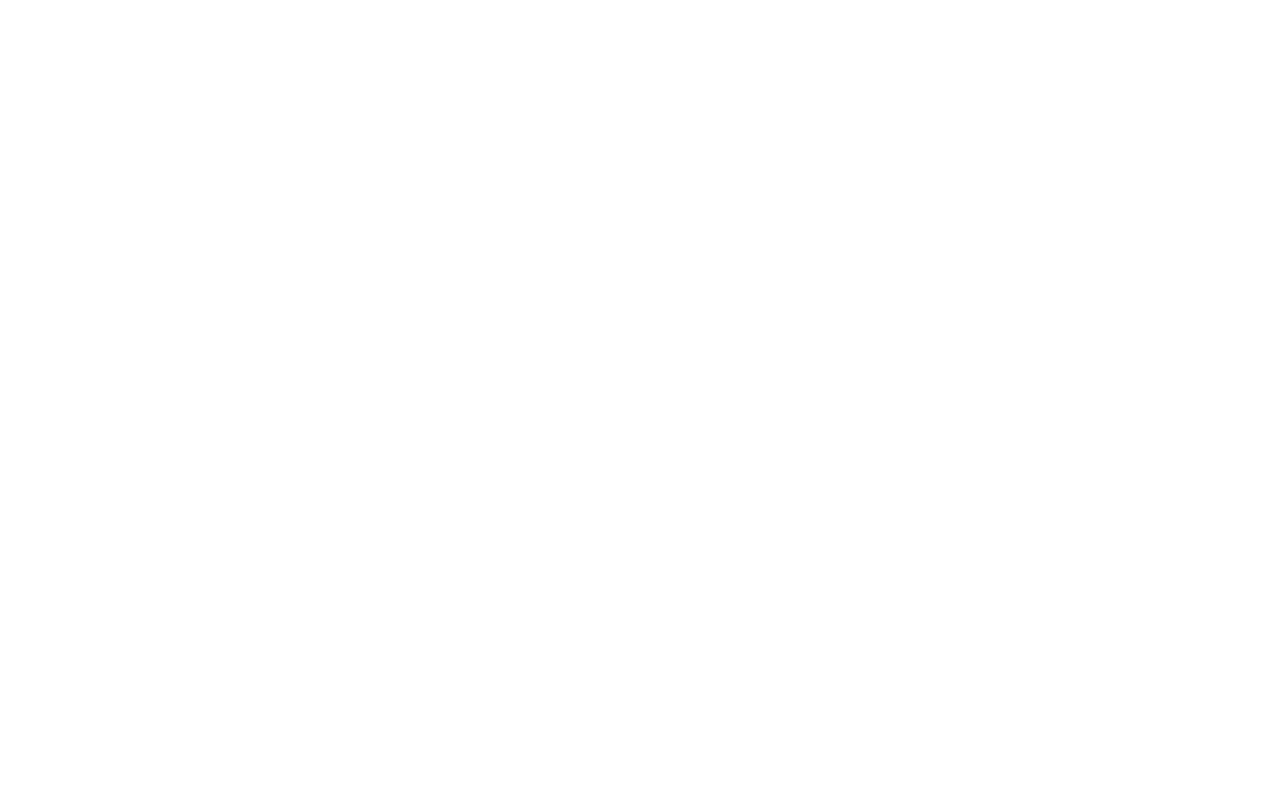
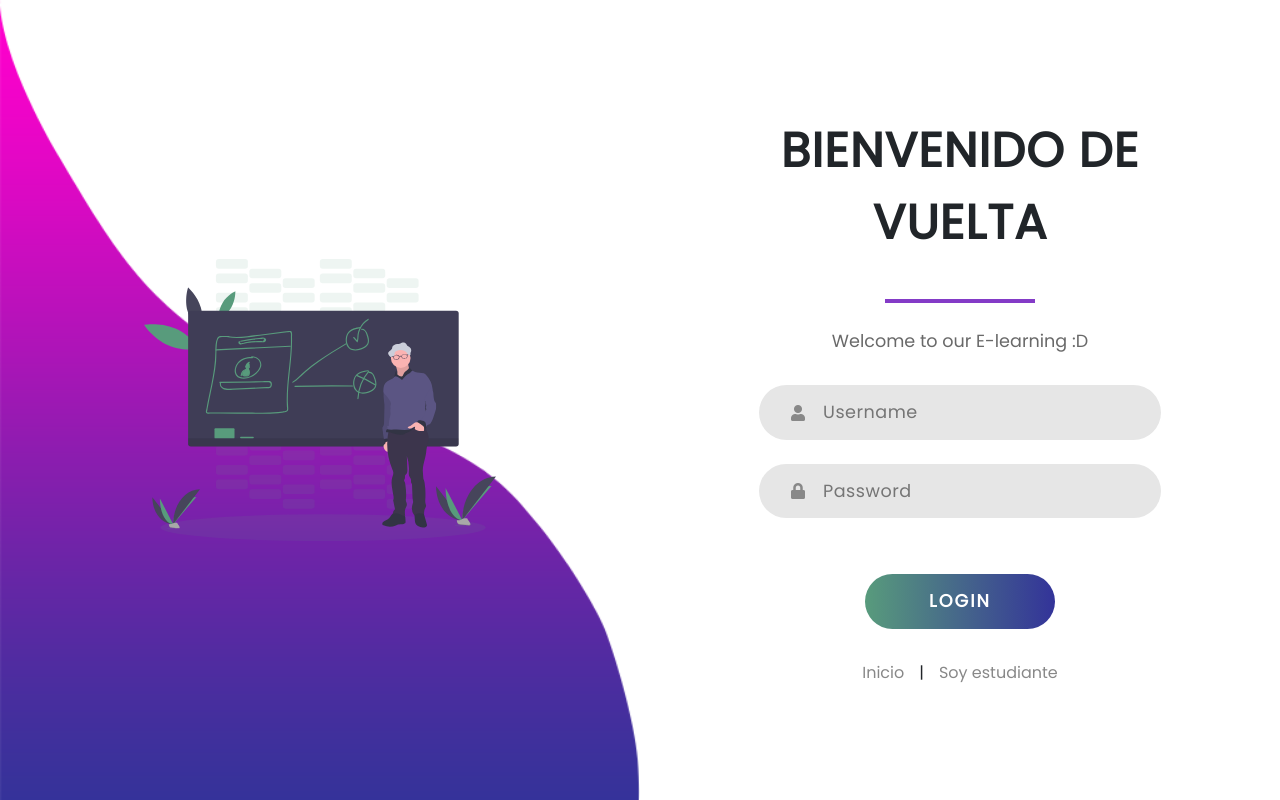
Before and after one commit to School-One/school-one-frontend, a React (Create React App) app: page /login-teacher in a window 1280 px wide. Built offline with nearby package versions, Linux system fonts and the light colour scheme.

Commit message:
Add teacher login screen

```diff
--- a/src/App.js
+++ b/src/App.js
@@ -4,9 +4,9 @@
 import { AuthProvider } from './context/auth';
 import AuthRoute from './util/AuthRoute';
 
-//COMPONENTS & SCREENS
 import HomeScreen from './pages/home/HomeScreen';
 import LoginScreen from './pages/login/LoginScreen';
+import LoginTeacherScreen from './pages/teacher/login/LoginTeacherScreen';
 import HomeStudent from './pages/student/home/HomeStudent';
 import StartScreen from './pages/Start/StartScreen';
 import TeacherScreen from './pages/teacher/home/TeacherScreen';
@@ -19,6 +19,7 @@
         <>
           <Route path="/" component={HomeScreen} exact />
           <AuthRoute path="/login" component={LoginScreen} exact />
+          <AuthRoute path="/login-teacher" component={LoginTeacherScreen} exact />
           <Route path="/start" component={StartScreen} />
           <Switch>
             <Route path="/student" component={HomeStudent} />
--- /dev/null
+++ b/src/pages/teacher/login/LoginTeacherScreen.jsx
@@ -0,0 +1,237 @@
+import React, { useContext, useState } from "react";
+import { useForm } from "../../../hooks/useForm";
+import { Link } from "react-router-dom";
+import styled from "styled-components";
+import { useMutation } from "@apollo/react-hooks";
+import { LOGIN_USER } from "../../../graphql/mutation";
+import { AuthContext } from "../../../context/auth";
+
+import LoadingBox from "../../../components/main/loadingBox/LoadingBox";
+import MessageBox from "../../../components/main/messageBox/MessageBox";
+import BannerSVG from "../../../img/teaching.svg";
+
+const LoginStyled = styled.div`
+    .body-login {
+        font-family: "Poppins", sans-serif !important;
+        min-height: 100vh;
+        width: 100%;
+        display: grid;
+        grid-template-columns: 1fr 1fr;
+    }
+    section {
+        display: flex;
+        justify-content: center;
+        align-items: center;
+    }
+    .main {
+        padding: 0px !important;
+    }
+    .loginxcontainer {
+        max-width: 450px;
+        padding: 24px;
+        display: flex;
+        flex-direction: column;
+        align-items: center;
+    }
+
+    .title {
+        text-transform: uppercase;
+        font-size: 3em;
+        font-weight: bold;
+        text-align: center;
+        letter-spacing: 1px;
+    }
+
+    .separator {
+        width: 150px;
+        height: 4px;
+        background-color: #843bc7;
+        margin: 24px;
+    }
+
+    .welcomexmessage {
+        text-align: center;
+        font-size: 1.1em;
+        line-height: 28px;
+        margin-bottom: 30px;
+        color: #696969;
+    }
+
+    .loginxform {
+        width: 100%;
+        display: flex;
+        flex-direction: column;
+    }
+
+    .formxcontrol {
+        width: 100%;
+        position: relative;
+        margin-bottom: 24px;
+        text-align: center;
+    }
+    .form_control_links {
+        display: flex;
+        justify-content: center;
+        gap: 15px;
+        text-align: center;
+    }
+    .input_login,
+    .button {
+        border: none;
+        outline: none;
+        border-radius: 30px;
+        font-size: 1.1em;
+    }
+    .input_login {
+        width: 100%;
+        background: #e6e6e6;
+        color: #333;
+        letter-spacing: 0.5px;
+        padding: 14px 64px;
+    }
+    .input_login ~ i {
+        position: absolute;
+        left: 32px;
+        top: 50%;
+        transform: translateY(-50%);
+        color: #888;
+        transition: color 0.4s;
+    }
+    .input_login:focus ~ i {
+        color: var(--green-color);
+    }
+    .button.submit {
+        color: #fff;
+        padding: 14px 64px;
+        margin: 32px auto;
+        text-transform: uppercase;
+        letter-spacing: 2px;
+        font-weight: bold;
+        background-image: linear-gradient(to right, var(--green-color), var(--blue-color));
+        cursor: pointer;
+        transition: opacity 0.4s;
+    }
+    .button.submit:hover {
+        opacity: 0.9;
+    }
+    .comeback {
+        align-items: center;
+        text-decoration: none !important;
+        color: #888;
+    }
+    @media only screen and (max-width: 768px) {
+        .side {
+            display: none !important;
+            .sideimage {
+                display: none;
+            }
+        }
+        .body-login {
+            display: block;
+        }
+    }
+`;
+
+export default function LoginScreen(props) {
+    const { login } = useContext(AuthContext);
+
+    const [errors, setErrors] = useState(null);
+
+    const { email, password, onChange } = useForm({
+        email: "",
+        password: "",
+    });
+
+    const [loginUser, { loading }] = useMutation(LOGIN_USER, {
+        update(_, { data: { login: userData } }) {
+            login(userData);
+            props.history.push("/");
+        },
+        onError(err) {
+            setErrors(
+                err && err.graphQLErrors[0]
+                    ? err.graphQLErrors[0].extensions.exception.errors
+                    : {}
+            );
+        },
+        variables: {
+            email,
+            password,
+        },
+    });
+
+    const submitHandler = (e) => {
+        e.preventDefault();
+        loginUser();
+    };
+
+    return (
+        <LoginStyled>
+            <div className="body-login">
+                <section className="side">
+                    <img src={BannerSVG} alt="a" className="sideimage" />
+                </section>
+
+                <section className="main">
+                    <div className="loginxcontainer">
+                        <p className="title">Bienvenido de vuelta</p>
+                        <div className="separator" />
+                        {loading ? (
+                            <LoadingBox></LoadingBox>
+                        ) : errors ? (
+                            <MessageBox variant="danger">
+                                {errors.general}
+                            </MessageBox>
+                        ) : (
+                            <>
+                                <p className="welcomexmessage">
+                                    Welcome to our E-learning :D
+                                </p>
+                            </>
+                        )}
+
+                        <form className="loginxform" onSubmit={submitHandler}>
+                            <div className="formxcontrol">
+                                <input
+                                    type="text"
+                                    placeholder="Username"
+                                    value={email}
+                                    onChange={(e) =>
+                                        onChange(e.target.value, "email")
+                                    }
+                                    className="input_login"
+                                    autoComplete="true"
+                                />
+                                <i className="fa fa-user"></i>
+                            </div>
+                            <div className="formxcontrol">
+                                <input
+                                    type="password"
+                                    placeholder="Password"
+                                    value={password}
+                                    onChange={(e) =>
+                                        onChange(e.target.value, "password")
+                                    }
+                                    className="input_login"
+                                    autoComplete="true"
+                                />
+                                <i className="fa fa-lock"></i>
+                            </div>
+                            <button className="button submit">Login</button>
+
+                            <div className="form_control_links">
+                                <Link to="/" className="comeback">
+                                    Inicio
+                                </Link>
+                                |
+                                <Link to="/login" className="comeback">
+                                    Soy estudiante
+                                </Link>
+                            </div>
+                        </form>
+                    </div>
+                </section>
+            </div>
+        </LoginStyled>
+    );
+}
```
Also changed, not shown: src/img/teaching.svg (added).
